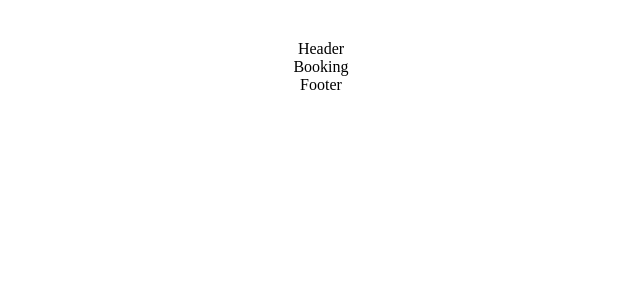
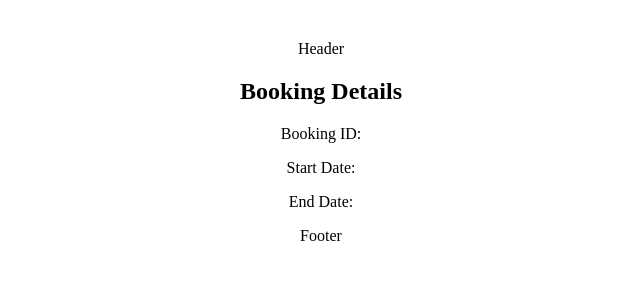
Before and after one commit to codeking4u/hotel-booking, a React (Vite) app: page /booking in a window 1280 px wide. Shown: the top 300 px of the page, without its empty margins (319-959 px from the left). Built offline with nearby package versions, Linux system fonts and the light colour scheme.

Commit message:
booking page

```diff
--- a/src/components/RoomCard/RoomCard.tsx
+++ b/src/components/RoomCard/RoomCard.tsx
@@ -15,7 +15,7 @@ const RoomCard: React.FC<RoomCardProps> = ({ room, startDate, endDate }) => {
   const navigate = useNavigate();
 
   const handleBookNowClick = () => {
-    dispatch(setBookingDates(startDate, endDate));
+    dispatch(setBookingDates(startDate, endDate, room));
     const bookingUrl = `/booking?id=${encodeURIComponent(
       room.id
     )}&startDate=${encodeURIComponent(startDate)}&endDate=${encodeURIComponent(
--- a/src/store/actions/bookingDataActions.tsx
+++ b/src/store/actions/bookingDataActions.tsx
@@ -1,4 +1,10 @@
-export const setBookingDates = (startDate: string, endDate: string) => ({
-  type: "SET_BOOKING_DATES",
-  payload: { startDate, endDate },
+import { Room } from "../types/roomTypes";
+
+export const setBookingDates = (
+  startDate: string,
+  endDate: string,
+  room: Room
+) => ({
+  type: "SET_BOOKING_DATA",
+  payload: { startDate, endDate, room },
 });
--- a/src/store/reducers/bookingDataReducer.ts
+++ b/src/store/reducers/bookingDataReducer.ts
@@ -1,13 +1,28 @@
+import { Room } from "../types/roomTypes";
+
+interface BookingData {
+  startDate: string;
+  endDate: string;
+  room: Room | null; // Updated to include room data
+}
+
+const initialState: BookingData = {
+  startDate: "",
+  endDate: "",
+  room: null,
+};
+
 const bookingDataReducer = (
-  state: BookingData = { startDate: "", endDate: "" },
+  state: BookingData = initialState,
   action: { type: string; payload: any }
 ) => {
   switch (action.type) {
-    case "SET_BOOKING_DATES":
+    case "SET_BOOKING_DATA":
       return {
         ...state,
         startDate: action.payload.startDate,
         endDate: action.payload.endDate,
+        room: action.payload.room, // Update the room data in the state
       };
     default:
       return state;
--- a/src/webpages/Booking/Booking.tsx
+++ b/src/webpages/Booking/Booking.tsx
@@ -1,7 +1,36 @@
 import React from "react";
+import { useSelector } from "react-redux";
+import { useLocation } from "react-router-dom";
+import { RootState } from "../../store";
 
-const Booking = () => {
-  return <div>Booking</div>;
+const Booking: React.FC = () => {
+  const location = useLocation();
+  const params = new URLSearchParams(location.search);
+  const roomID = params.get("id");
+  const startDate = params.get("startDate");
+  const endDate = params.get("endDate");
+
+  const room = useSelector((state: RootState) => state.bookingData.room);
+
+  // Fetch additional data or perform any necessary actions based on the URL parameters and room data
+
+  return (
+    <div>
+      <h2>Booking Details</h2>
+      <p>Booking ID: {roomID}</p>
+      <p>Start Date: {startDate}</p>
+      <p>End Date: {endDate}</p>
+      {room && (
+        <div>
+          <h3>Room Details</h3>
+          <p>Room Name: {room.name}</p>
+          <p>Room Price: {room.pricePerNightNet}</p>
+          {/* Display additional room details */}
+        </div>
+      )}
+      {/* Display additional booking details */}
+    </div>
+  );
 };
 
 export default Booking;
```
Also changed, not shown: src/store/types/bookingDataTypes.ts (+5 -3 lines).
